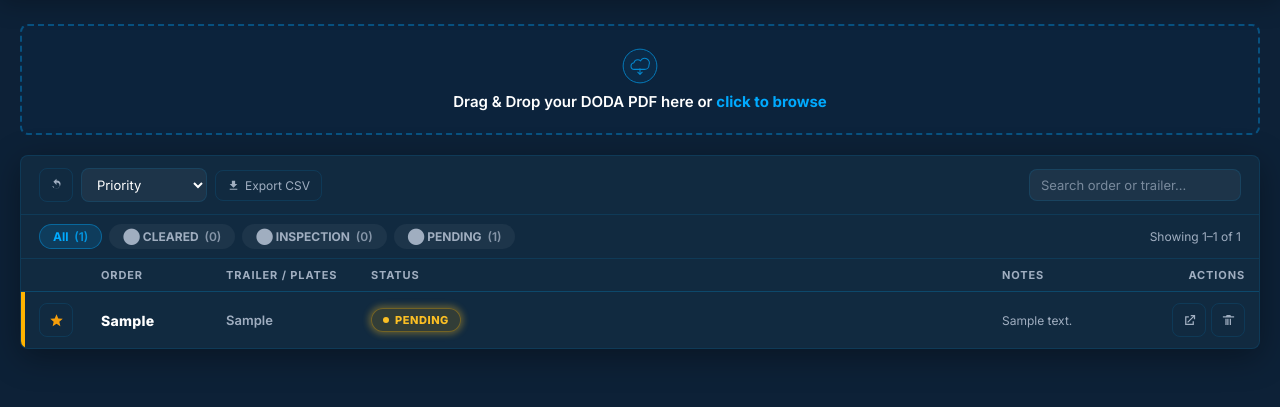
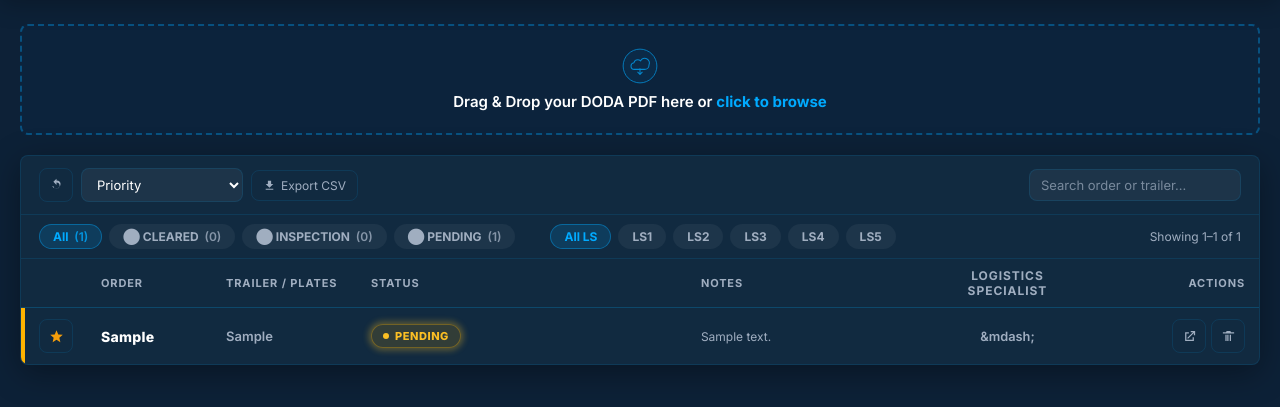
Before and after one commit to jordimata22-ai/doda-tracker, a Flask app: page / in a window 1280 px wide. Shown: the part 60-467 px from the top of the page. Run offline with Flask 3, Linux system fonts and the light colour scheme; the visitor is signed in with stand-in values (Sample User, id 1); tables that the repository leaves empty hold one stand-in row (values such as "Sample post").

Commit message:
Add LS filter toggles with group spacing, sort by LS, LS display-only, center LS header

```diff
--- a/templates/index.html
+++ b/templates/index.html
@@ -141,6 +141,8 @@
     .filter-verde.on{background:rgba(0,200,83,.15); border-color:rgba(0,200,83,.4); color:#3ddc84;}
     .filter-rojo.on {background:rgba(255,59,48,.15); border-color:rgba(255,59,48,.4); color:#ff7068;}
     .filter-pend.on {background:rgba(255,179,0,.15); border-color:rgba(255,179,0,.4); color:#fbbf24;}
+    .filter-ls-all.on,.filter-ls.on{background:rgba(0,170,255,.15);border-color:rgba(0,170,255,.4);color:var(--hl);}
+    .filter-bar-sep{width:1px;height:18px;background:var(--bd);flex-shrink:0;align-self:center;}
     .showing-info{font-size:12px;color:var(--muted);margin-left:auto;white-space:nowrap;}
 
     /* ── TABLE ────────────────────────────────── */
@@ -324,6 +326,18 @@
           </div>
         </div>
 
+        <div class="form-group" style="margin-top:10px;">
+          <label class="form-label">LOGISTICS SPECIALIST</label>
+          <select name="ls_id" class="form-select" style="width:100%; padding:8px; border-radius:6px; background:var(--input-bg); color:var(--text-primary); border:1px solid var(--border-color);">
+            <option value="">— Select —</option>
+            <option value="LS1">LS1</option>
+            <option value="LS2">LS2</option>
+            <option value="LS3">LS3</option>
+            <option value="LS4">LS4</option>
+            <option value="LS5">LS5</option>
+          </select>
+        </div>
+
         <button type="submit" class="submit-btn">Review &amp; Upload</button>
       </form>
 
@@ -354,6 +368,7 @@
           <option value="ADDED_DESC">Date Added</option>
           <option value="ORDER_ASC">Order (A&#8594;Z)</option>
           <option value="TRAILER_ASC">Trailer (A&#8594;Z)</option>
+          <option value="LS_ASC">Logistics Specialist</option>
         </select>
         <button id="exportBtn" class="export-btn">
           <svg viewBox="0 0 24 24"><path d="M19 9h-4V3H9v6H5l7 7 7-7zM5 18v2h14v-2H5z"/></svg>
@@ -371,6 +386,12 @@
       <button class="filter-btn filter-verde" data-f="verde">&#11044; CLEARED <span class="f-cnt" id="cnt-verde"></span></button>
       <button class="filter-btn filter-rojo"  data-f="rojo">&#11044; INSPECTION <span class="f-cnt" id="cnt-rojo"></span></button>
       <button class="filter-btn filter-pend"  data-f="pend">&#11044; PENDING <span class="f-cnt" id="cnt-pend"></span></button>
+      <button class="filter-btn filter-ls-all on" data-ls="all" style="margin-left:28px;">All LS</button>
+      <button class="filter-btn filter-ls" data-ls="LS1">LS1</button>
+      <button class="filter-btn filter-ls" data-ls="LS2">LS2</button>
+      <button class="filter-btn filter-ls" data-ls="LS3">LS3</button>
+      <button class="filter-btn filter-ls" data-ls="LS4">LS4</button>
+      <button class="filter-btn filter-ls" data-ls="LS5">LS5</button>
       <span id="showingInfo" class="showing-info"></span>
     </div>
 
@@ -383,6 +404,7 @@
           <th style="width:145px">Trailer / Plates</th>
           <th>Status</th>
           <th class="notes-col" style="width:170px">Notes</th>
+          <th style="font-size:0.75rem; min-width:70px; text-align:center;">LOGISTICS<br>SPECIALIST</th>
           <th style="width:95px;text-align:right">Actions</th>
         </tr>
       </thead>
@@ -436,7 +458,8 @@
               data-star="{{ o.starred or 0 }}"
               data-grp="{{ grp }}"
               data-label="{{ last_label }}"
-              data-notes="{{ o.notes|e }}">
+              data-notes="{{ o.notes|e }}"
+              data-ls="{{ o.ls_id or '' }}">
 
             <!-- Star -->
             <td style="padding-left:18px">
@@ -494,6 +517,11 @@
               </div>
             </td>
 
+            <!-- Logistics Specialist -->
+            <td style="text-align:center; vertical-align:middle; font-size:0.8rem; font-weight:600; color:var(--muted);">
+              {{ o.ls_id or '&mdash;' }}
+            </td>
+
             <!-- Actions -->
             <td>
               <div class="actions">
@@ -516,7 +544,7 @@
 
         {% if orders|length == 0 %}
           <tr id="dbEmptyRow">
-            <td colspan="6">
+            <td colspan="7">
               <div class="empty">
                 <svg class="empty-helmet" width="76" height="76" viewBox="0 0 80 80" fill="none">
                   <path d="M14 50C14 28 23 13 40 13 57 13 66 28 66 50" fill="rgba(0,170,255,0.07)" stroke="currentColor" stroke-width="2" stroke-linecap="round"/>
@@ -554,6 +582,7 @@
   <div style="background:#112A40;border:1px solid #0066CC;border-radius:12px;padding:32px;max-width:440px;width:90%;box-shadow:0 8px 40px rgba(0,0,0,.5);">
     <div style="font-size:16px;font-weight:800;margin-bottom:16px;color:#fff;">Confirm Shipment Details</div>
     <div id="confSummary" style="font-size:14px;color:#A0AEC0;line-height:1.7;margin-bottom:24px;"></div>
+    <p id="modal-ls-display" style="font-size:0.85rem; color:var(--text-secondary); margin-top:4px;"></p>
     <div style="display:flex;gap:10px;justify-content:flex-end;">
       <button id="confGoBack" style="background:transparent;border:1px solid rgba(255,255,255,.2);border-radius:8px;color:#A0AEC0;padding:10px 20px;font-size:13px;font-family:inherit;cursor:pointer;">Go Back</button>
       <button id="confSave" style="background:#0066CC;border:none;border-radius:8px;color:#fff;padding:10px 20px;font-size:13px;font-weight:700;font-family:inherit;cursor:pointer;">Confirm &amp; Save</button>
@@ -742,6 +771,7 @@
     'Order <strong style="color:#fff">' + pendingOrderNo + '</strong> \u2014 ' + idPart + '.' +
     '<br><br>Does this look correct?';
 
+  document.getElementById('modal-ls-display').textContent = document.querySelector('select[name="ls_id"]').value || '';
   confModal.style.display = 'flex';
 }
 
@@ -893,12 +923,13 @@
 var allRows     = Array.from(document.querySelectorAll('tr.row'));
 var tableFooter = document.getElementById('tableFooter');
 
-var PAGE_SIZE     = 10;
-var activeSort    = 'PRIORITY';
-var query         = '';
-var activeFilters = new Set();
-var currentPage   = 1;
-var currentList   = [];
+var PAGE_SIZE       = 10;
+var activeSort      = 'PRIORITY';
+var query           = '';
+var activeFilters   = new Set();
+var activeLsFilters = new Set();
+var currentPage     = 1;
+var currentList     = [];
 
 var epoch    = function(iso) { var t = new Date(iso).getTime(); return isNaN(t) ? 0 : Math.floor(t/1000); };
 var evEpoch  = function(r) { return epoch(r.dataset.event || ''); };
@@ -929,6 +960,7 @@
 
   var list = searchFiltered.filter(function(r) {
     if (activeFilters.size > 0 && !activeFilters.has(r.dataset.grp)) return false;
+    if (activeLsFilters.size > 0 && !activeLsFilters.has(r.dataset.ls)) return false;
     return true;
   });
 
@@ -943,6 +975,13 @@
       case 'ADDED_DESC':  return addEpoch(b) - addEpoch(a);
       case 'ORDER_ASC':   return (a.dataset.order||'').localeCompare(b.dataset.order||'');
       case 'TRAILER_ASC': return (a.dataset.trailer||'').localeCompare(b.dataset.trailer||'');
+      case 'LS_ASC': {
+        var la = a.dataset.ls || '', lb = b.dataset.ls || '';
+        if (!la && !lb) return 0;
+        if (!la) return 1;
+        if (!lb) return -1;
+        return la.localeCompare(lb);
+      }
       default: return 0;
     }
   });
@@ -969,7 +1008,7 @@
   tbody.innerHTML = '';
   if (pageRows.length === 0 && allRows.length > 0) {
     var noMatch = document.createElement('tr');
-    noMatch.innerHTML = '<td colspan="6"><div class="empty"><div class="empty-sub" style="padding:28px 0">No orders match your search.</div></div></td>';
+    noMatch.innerHTML = '<td colspan="7"><div class="empty"><div class="empty-sub" style="padding:28px 0">No orders match your search.</div></div></td>';
     tbody.appendChild(noMatch);
   } else {
     pageRows.forEach(function(r) { tbody.appendChild(r); });
@@ -981,18 +1020,35 @@
 document.getElementById('prevBtn').addEventListener('click', function(){ currentPage--; apply(); });
 document.getElementById('nextBtn').addEventListener('click', function(){ currentPage++; apply(); });
 
-document.querySelectorAll('.filter-btn').forEach(function(btn) {
+document.querySelectorAll('.filter-btn[data-f]').forEach(function(btn) {
   btn.addEventListener('click', function() {
     var f = btn.dataset.f;
     if (f === 'all') {
       activeFilters.clear();
-      document.querySelectorAll('.filter-btn').forEach(function(b) { b.classList.remove('on'); });
+      document.querySelectorAll('.filter-btn[data-f]').forEach(function(b) { b.classList.remove('on'); });
       btn.classList.add('on');
     } else {
       document.querySelector('.filter-all').classList.remove('on');
       if (activeFilters.has(f)) { activeFilters.delete(f); btn.classList.remove('on'); }
       else                      { activeFilters.add(f);    btn.classList.add('on'); }
       if (activeFilters.size === 0) document.querySelector('.filter-all').classList.add('on');
+    }
+    currentPage = 1; apply();
+  });
+});
+
+document.querySelectorAll('.filter-ls-all, .filter-ls').forEach(function(btn) {
+  btn.addEventListener('click', function() {
+    var ls = btn.dataset.ls;
+    if (ls === 'all') {
+      activeLsFilters.clear();
+      document.querySelectorAll('.filter-ls-all, .filter-ls').forEach(function(b) { b.classList.remove('on'); });
+      btn.classList.add('on');
+    } else {
+      document.querySelector('.filter-ls-all').classList.remove('on');
+      if (activeLsFilters.has(ls)) { activeLsFilters.delete(ls); btn.classList.remove('on'); }
+      else                         { activeLsFilters.add(ls);    btn.classList.add('on'); }
+      if (activeLsFilters.size === 0) document.querySelector('.filter-ls-all').classList.add('on');
     }
     currentPage = 1; apply();
   });
```
